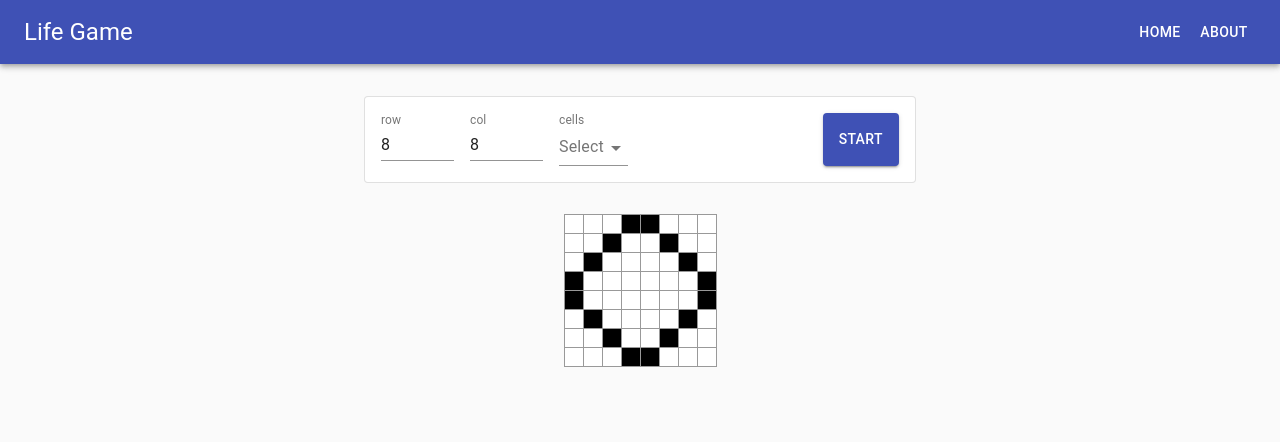
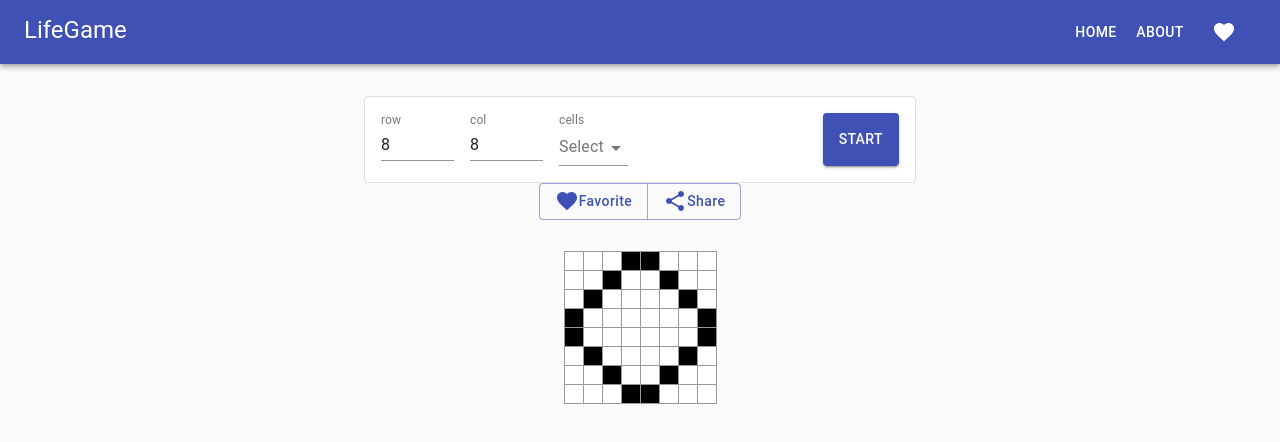
Before and after one commit to koyo-miyamura/lifegame_react, a React (Create React App) app: page /#/ in a window 1280 px wide. Shown: the top 442 px of the page. Built offline with nearby package versions, Linux system fonts and the light colour scheme.

Commit message:
ボタン設置してお気に入りのリンクを作った

```diff
--- /dev/null
+++ b/src/components/ControlButtons.tsx
@@ -0,0 +1,33 @@
+import React, { FC } from "react";
+import { Grid, Button, ButtonGroup, Typography } from "@material-ui/core";
+import ShareIcon from "@material-ui/icons/Share";
+import FavoriteIcon from "@material-ui/icons/Favorite";
+
+type ControlButtonsProps = {
+  onClickFavorite?: () => void;
+  onClickShare?: () => void;
+};
+
+const ControlButtons: FC<ControlButtonsProps> = ({
+  onClickFavorite = () => undefined,
+  onClickShare = () => undefined,
+}) => (
+  <Grid container alignItems="center" justify="center">
+    <ButtonGroup color="primary" aria-label="outlined primary button group">
+      <Button onClick={onClickFavorite}>
+        <FavoriteIcon />
+        <Typography variant="button" style={{ textTransform: "none" }}>
+          Favorite
+        </Typography>
+      </Button>
+      <Button onClick={onClickShare}>
+        <ShareIcon />
+        <Typography variant="button" style={{ textTransform: "none" }}>
+          Share
+        </Typography>
+      </Button>
+    </ButtonGroup>
+  </Grid>
+);
+
+export default ControlButtons;
--- a/src/containers/AppHeader.tsx
+++ b/src/containers/AppHeader.tsx
@@ -22,20 +22,22 @@ const AppHeader: FC<AppHeaderProps> = ({ routes }) => {
       <AppBar position="static">
         <Toolbar>
           <Grid container>
+            <Grid item xs={2}>
               <Typography variant="h5" onClick={() => history.push("/")}>
-              Life Game
+                LifeGame
               </Typography>
             </Grid>
-          <Grid container justify="flex-end">
+            <Grid container item xs justify="flex-end">
               {routes.map((route) => (
                 <Button
-                key={route.name}
+                  key={route.path}
                   color="inherit"
                   onClick={() => history.push(route.path)}
                 >
-                {route.name}
+                  {route.contents}
                 </Button>
               ))}
+            </Grid>
           </Grid>
         </Toolbar>
       </AppBar>
--- /dev/null
+++ b/src/containers/Favorite.tsx
@@ -0,0 +1,11 @@
+import React, { FC } from "react";
+
+const Favorite: FC<{}> = () => {
+  return (
+    <>
+      <p>favorite</p>
+    </>
+  );
+};
+
+export default Favorite;
--- a/src/containers/LifeGame.tsx
+++ b/src/containers/LifeGame.tsx
@@ -2,6 +2,7 @@ import React, { FC, useState, useEffect } from "react";
 import { Box, Grid } from "@material-ui/core";
 import Board from "../components/Board";
 import ControlPanel from "../components/ControlPanel";
+import ControlButtons from "../components/ControlButtons";
 import Game from "../lib/lifegame";
 import KnownCells from "../lib/cells";
 
@@ -72,6 +73,7 @@ const LifeGame: FC<LifeGameProps> = ({ defaultCells }) => {
         onChangeStart={handleChangeStart}
         onChangePreset={handleChangePreset}
       />
+      <ControlButtons />
       <Grid container alignItems="center" justify="center">
         <Grid item zeroMinWidth>
           <Box mt={4}>
--- a/src/routes.tsx
+++ b/src/routes.tsx
@@ -1,14 +1,29 @@
-import { FC } from "react";
+import React, { FC, ReactElement } from "react";
+import FavoriteIcon from "@material-ui/icons/Favorite";
 import Home from "./containers/Home";
 import About from "./containers/About";
+import Favorite from "./containers/Favorite";
 
 export type Route = {
-  name: string;
+  contents: ReactElement;
   path: string;
   component: FC;
 };
 
 export const routes: Route[] = [
-  { name: "Home", path: "/", component: Home },
-  { name: "About", path: "/about", component: About },
+  {
+    contents: React.createElement("span", null, "Home"),
+    path: "/",
+    component: Home,
+  },
+  {
+    contents: React.createElement("span", null, "About"),
+    path: "/about",
+    component: About,
+  },
+  {
+    contents: React.createElement(FavoriteIcon, null),
+    path: "/favorite",
+    component: Favorite,
+  },
 ];
```
Lines whose indentation alone changed are shown as unchanged.
